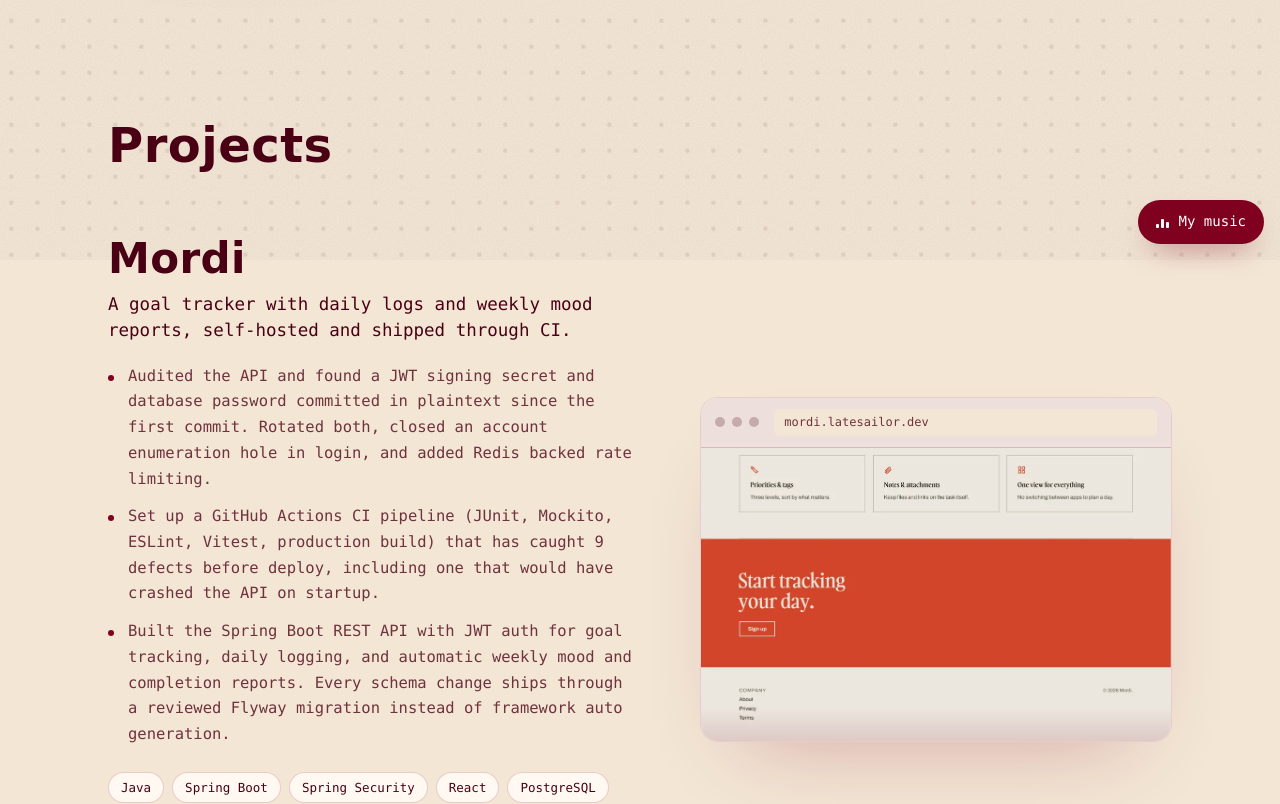
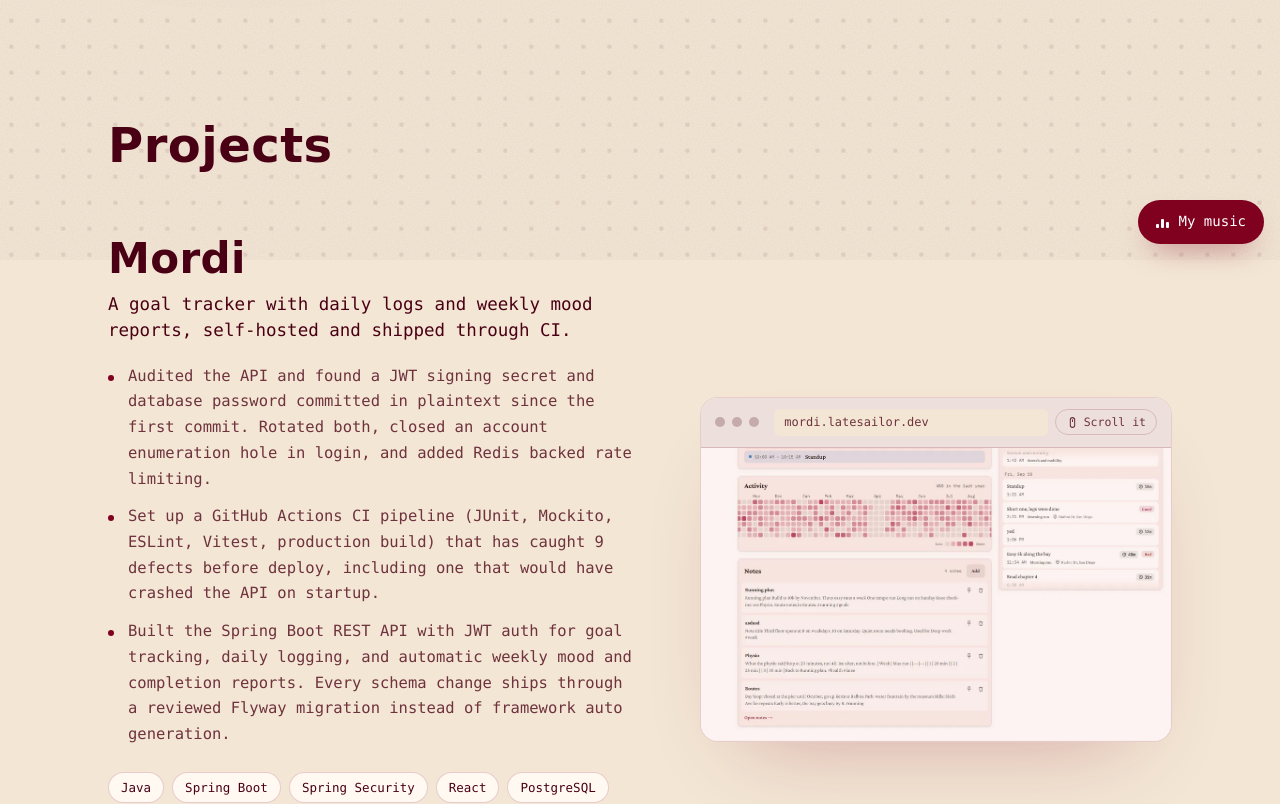
Before and after one commit to SailmanSeeulater/PPhanitchaleun_Portfolio, a React (Vite) app: page / in a window 1280 px wide. Shown: the part 540-1344 px from the top of the page. Built offline with nearby package versions, Linux system fonts and the light colour scheme; a web font is replaced by a local one.

Commit message:
Update Mordi demo display and added scrolling button for displayed demos

```diff
--- a/src/App.jsx
+++ b/src/App.jsx
@@ -29,7 +29,7 @@ const PROJECTS = [
     skills: ["JavaScript", "HTML5", "CSS3", "SQL", "JUnit", "Mockito", "ESLint", "Vitest", "Linux", "Git", "GitHub"],
     live: "https://mordi.latesailor.dev",
     repo: `${GITHUB}/Mordi`,
-    demo: { domain: "mordi.latesailor.dev", image: mordiShot, height: 2177 },
+    demo: { domain: "mordi.latesailor.dev", image: mordiShot, height: 1315 },
   },
   {
     name: "Lonely Chess",
@@ -250,22 +250,19 @@ function TechBadge({ name, slug, delay, onSelect }) {
   );
 }
 
-/* ---- Browser-window preview that scrolls through the live site ---- */
+/* ---- Browser-window preview: pans on hover, or hand-scrolls when the visitor asks ---- */
 function ScrollPreview({ project }) {
   const frameRef = useRef(null);
   const imgRef = useRef(null);
   const onScreen = useOnScreen(frameRef, 0.6);
   const [pan, setPan] = useState(0);
+  const [manual, setManual] = useState(false);
 
   useEffect(() => {
     const frame = frameRef.current;
     const img = imgRef.current;
     if (!frame || !img) return;
-    const measure = () => {
-      if (!img.naturalWidth) return;
-      const rendered = frame.clientWidth * (img.naturalHeight / img.naturalWidth);
-      setPan(Math.max(0, Math.round(rendered - frame.clientHeight)));
-    };
+    const measure = () => setPan(Math.max(0, Math.round(frame.scrollHeight - frame.clientHeight)));
     const ro = new ResizeObserver(measure);
     ro.observe(frame);
     img.addEventListener("load", measure);
@@ -277,19 +274,50 @@ function ScrollPreview({ project }) {
   }, []);
 
   const duration = Math.min(Math.max(pan / 150, 4), 16);
+  const canPan = pan > 24;
+
+  const toggleManual = () => {
+    setManual((m) => {
+      if (m && frameRef.current) frameRef.current.scrollTop = 0;
+      return !m;
+    });
+  };
 
   return (
-    <a className="project__demo" href={project.live} target="_blank" rel="noreferrer" tabIndex={-1} aria-hidden="true">
+    <div className="project__demo">
       <div className="window">
         <div className="window__bar">
           <span className="dot" />
           <span className="dot" />
           <span className="dot" />
           <div className="window__url">{project.demo.domain}</div>
-        </div>
+          {canPan && (
+            <button
+              type="button"
+              className="window__mode"
+              aria-pressed={manual}
+              onClick={toggleManual}
+              title={manual ? "Back to automatic preview" : "Scroll this preview yourself"}
+            >
+              <svg viewBox="0 0 24 24" width="13" height="13" fill="none" stroke="currentColor" strokeWidth="2" strokeLinecap="round" strokeLinejoin="round" aria-hidden="true">
+                <rect x="8" y="3" width="8" height="18" rx="4" />
+                <path d="M12 7v3" />
+              </svg>
+              {manual ? "Scrolling" : "Scroll it"}
+            </button>
+          )}
+        </div>
+        <a
+          className="window__view"
+          href={project.live}
+          target="_blank"
+          rel="noreferrer"
+          tabIndex={-1}
+          aria-hidden="true"
+        >
           <div
             ref={frameRef}
-          className={`window__body${pan > 24 ? " can-pan" : ""}${onScreen ? " is-onscreen" : ""}`}
+            className={`window__body${canPan ? " can-pan" : ""}${manual ? " is-manual" : ""}${onScreen ? " is-onscreen" : ""}`}
             style={{ "--pan": `${pan}px`, "--pan-duration": `${duration}s` }}
           >
             <img
@@ -303,8 +331,9 @@ function ScrollPreview({ project }) {
               decoding="async"
             />
           </div>
-      </div>
         </a>
+      </div>
+    </div>
   );
 }
 
@@ -1407,37 +1436,60 @@ html{
   background:var(--bg);border-radius:6px;padding:4px 10px;
   white-space:nowrap;overflow:hidden;text-overflow:ellipsis;
 }
+.window__mode{
+  position:relative;flex:0 0 auto;
+  display:inline-flex;align-items:center;gap:5px;min-height:26px;
+  padding:4px 10px;border-radius:999px;
+  border:1px solid var(--line);background:transparent;color:var(--muted);
+  font:inherit;font-size:11.5px;line-height:1;cursor:pointer;
+  transition:background .2s var(--ease),color .2s var(--ease);
+}
+.window__mode::before{content:"";position:absolute;inset:-9px -6px;}
+.window__mode:hover{background:var(--line);color:var(--text);}
+.window__mode[aria-pressed="true"]{background:var(--accent-fill);border-color:transparent;color:var(--on-accent);}
+.window__view{display:block;}
 .window__body{
   position:relative;background:var(--placeholder);
   aspect-ratio:16/10;overflow:hidden;
+  overscroll-behavior:contain;scroll-behavior:auto;
 }
 .window__screenshot{
-  position:absolute;left:0;top:0;width:100%;height:auto;display:block;
+  display:block;width:100%;height:auto;
   transform:translateY(0);
   transition:transform 1.2s cubic-bezier(.65,0,.35,1);
 }
-.window__body.can-pan::after{
-  content:"";position:absolute;left:0;right:0;bottom:0;height:34px;pointer-events:none;
-  background:linear-gradient(to top,color-mix(in srgb,var(--shadow) 16%,transparent),transparent);
-  opacity:.8;transition:opacity .4s var(--ease);
-}
 @media (hover:hover){
-  .project:hover .can-pan .window__screenshot,
-  .project:focus-within .can-pan .window__screenshot{
+  .project:hover .can-pan:not(.is-manual) .window__screenshot,
+  .project:focus-within:not(:has(.window__mode:focus)) .can-pan:not(.is-manual) .window__screenshot{
     transform:translateY(calc(-1 * var(--pan)));
     transition:transform var(--pan-duration) cubic-bezier(.37,0,.63,1);
   }
-  .project:hover .can-pan::after{opacity:0;}
 }
 @media (hover:none){
-  .can-pan.is-onscreen .window__screenshot{
-    animation:panLoop calc(var(--pan-duration) * 2 + 3s) cubic-bezier(.45,.05,.55,.95) infinite;
+  .can-pan.is-onscreen:not(.is-manual) .window__screenshot{
+    animation:panLoop calc(var(--pan-duration) * 2 + 3s) cubic-bezier(.37,0,.63,1) infinite;
   }
 }
 @keyframes panLoop{
   0%,15%{transform:translateY(0);}
   50%,65%{transform:translateY(calc(-1 * var(--pan)));}
   100%{transform:translateY(0);}
+}
+.window__body.is-manual{
+  overflow-y:scroll;cursor:grab;
+  scrollbar-width:thin;
+  scrollbar-color:color-mix(in srgb,var(--text) 35%,transparent) transparent;
+}
+.window__body.is-manual:active{cursor:grabbing;}
+.window__body.is-manual .window__screenshot{transform:none;transition:none;animation:none;}
+.window__body.is-manual::-webkit-scrollbar{width:10px;}
+.window__body.is-manual::-webkit-scrollbar-track{background:transparent;}
+.window__body.is-manual::-webkit-scrollbar-thumb{
+  background-color:color-mix(in srgb,var(--text) 35%,transparent);
+  background-clip:padding-box;border:2px solid transparent;border-radius:999px;
+}
+.window__body.is-manual::-webkit-scrollbar-thumb:hover{
+  background-color:color-mix(in srgb,var(--text) 55%,transparent);
 }
 
 /* ---------- TECH ---------- */
@@ -1654,9 +1706,8 @@ html{
 @media (prefers-reduced-motion:reduce){
   html{scroll-behavior:auto;}
   .project,.badge{opacity:1 !important;transform:none !important;transition:none !important;}
-  .window,.social,.badge__disc,.nav__links a::after,.site .project__link,.theme-toggle,.btn-primary,.window__screenshot{transition:none !important;}
-  .window__screenshot{transform:none !important;animation:none !important;}
-  .window__body.can-pan::after{display:none;}
+  .window,.social,.badge__disc,.nav__links a::after,.site .project__link,.theme-toggle,.btn-primary,.window__mode{transition:none !important;}
+  .window__screenshot{transform:none !important;transition:none !important;animation:none !important;}
   .skill-bubble,.theme-menu,.bg-dots,.dock__eq i,.footer__pulse::after,.typed__caret::after{animation:none !important;}
   .typed__caret{display:none;}
   .dock__panel,.dock__tab{transition:none !important;}
```
Also changed, not shown: src/assets/screenshots/mordi-full.webp, 1 other file (tests, documents, lock files or other folders). Lines whose indentation alone changed are shown as unchanged.
